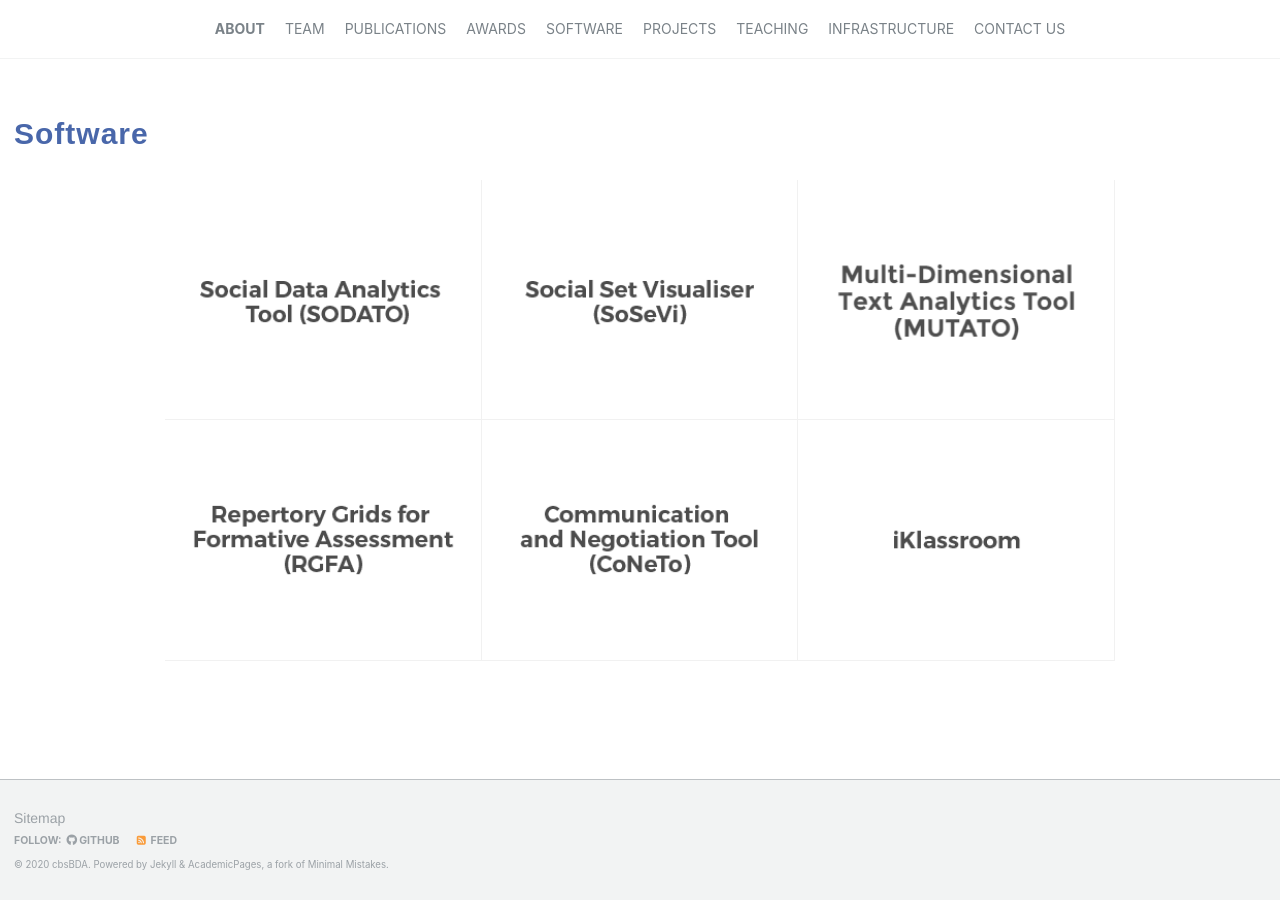
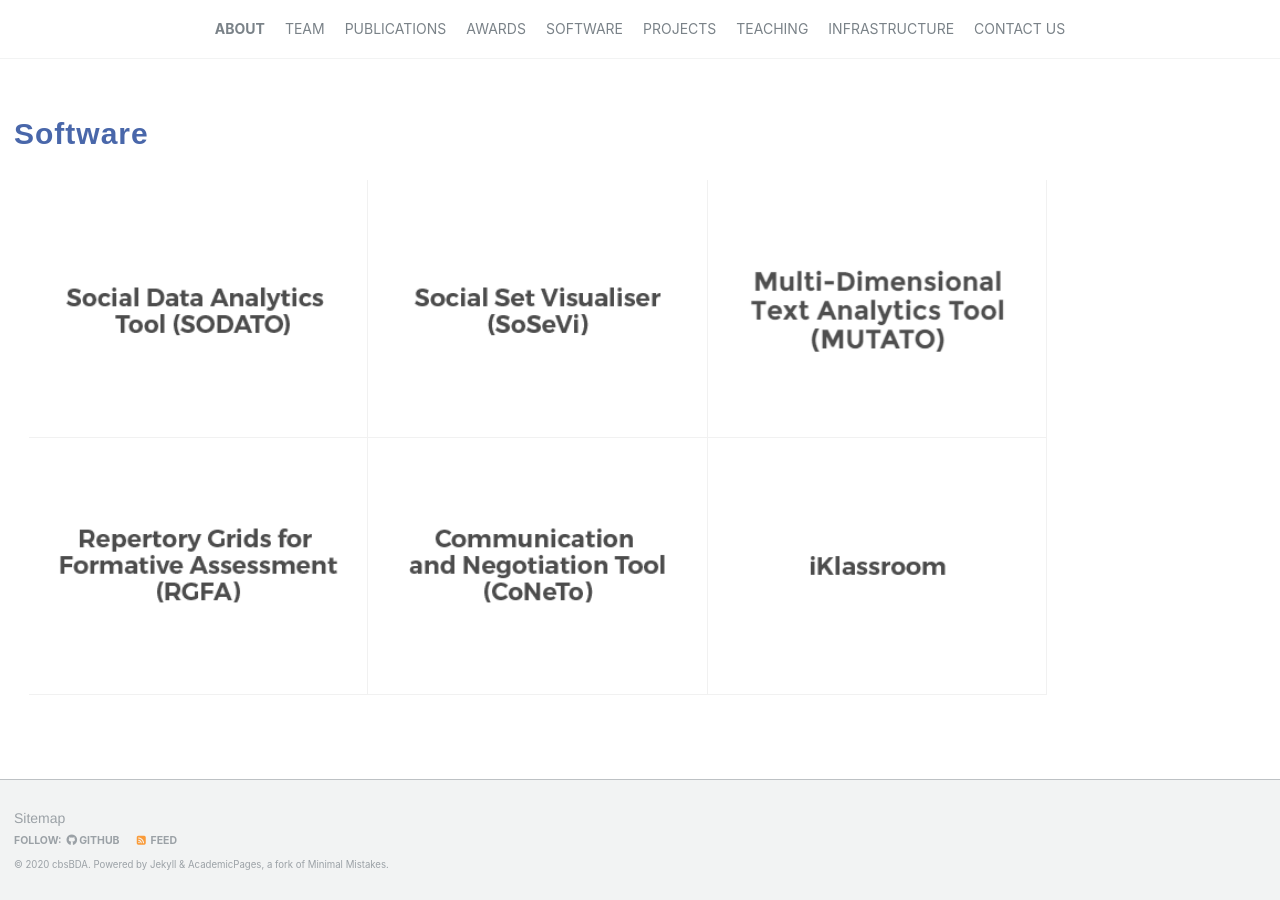
Before and after one commit to cbsBDA/cbsBDA-homepage, a Jekyll site: the page built from _pages/software.md, in a window 1280 px wide. Built offline with Jekyll 4.4.1, drawn with Linux system fonts in a browser that asks for light colours; nearby versions of some CDN libraries.

Commit message:
Update software.md

```diff
--- a/_pages/software.md
+++ b/_pages/software.md
@@ -22,8 +22,8 @@ author_profile: true
       </div>
     </div>
   </div>
-  <div class="container">
-     <div class="col-lg-10 col-lg-offset-1">
+  <div class="container w-100 m-0">
+     <div class="col-lg-10 col-lg-offset-1 m-0">
     <div id="portfolio">
       <!-- <ul class="portfolio-filter text-center">
         <li><a class="btn btn-default active" href="#" data-filter="*">All Works</a></li>
```
